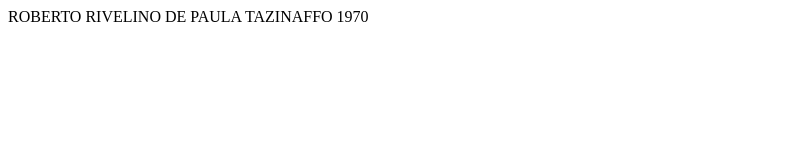
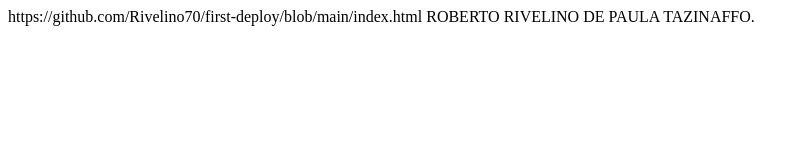
Before and after one commit to Rivelino70/first-deploy, a plain HTML site: page index.html in a window 1280 px wide. Shown: the whole page, without its empty margins (0-809 px from the left). Drawn offline with Linux system fonts and the light colour scheme.

Commit message:
Update index.html

```diff
--- a/index.html
+++ b/index.html
@@ -1,6 +1,6 @@
-<html>
+<html>https://github.com/Rivelino70/first-deploy/blob/main/index.html
   <title>Título do site</title>
   <body>
-    ROBERTO RIVELINO DE PAULA TAZINAFFO 1970
+    ROBERTO RIVELINO DE PAULA TAZINAFFO.
   </body>
 </html>
```
